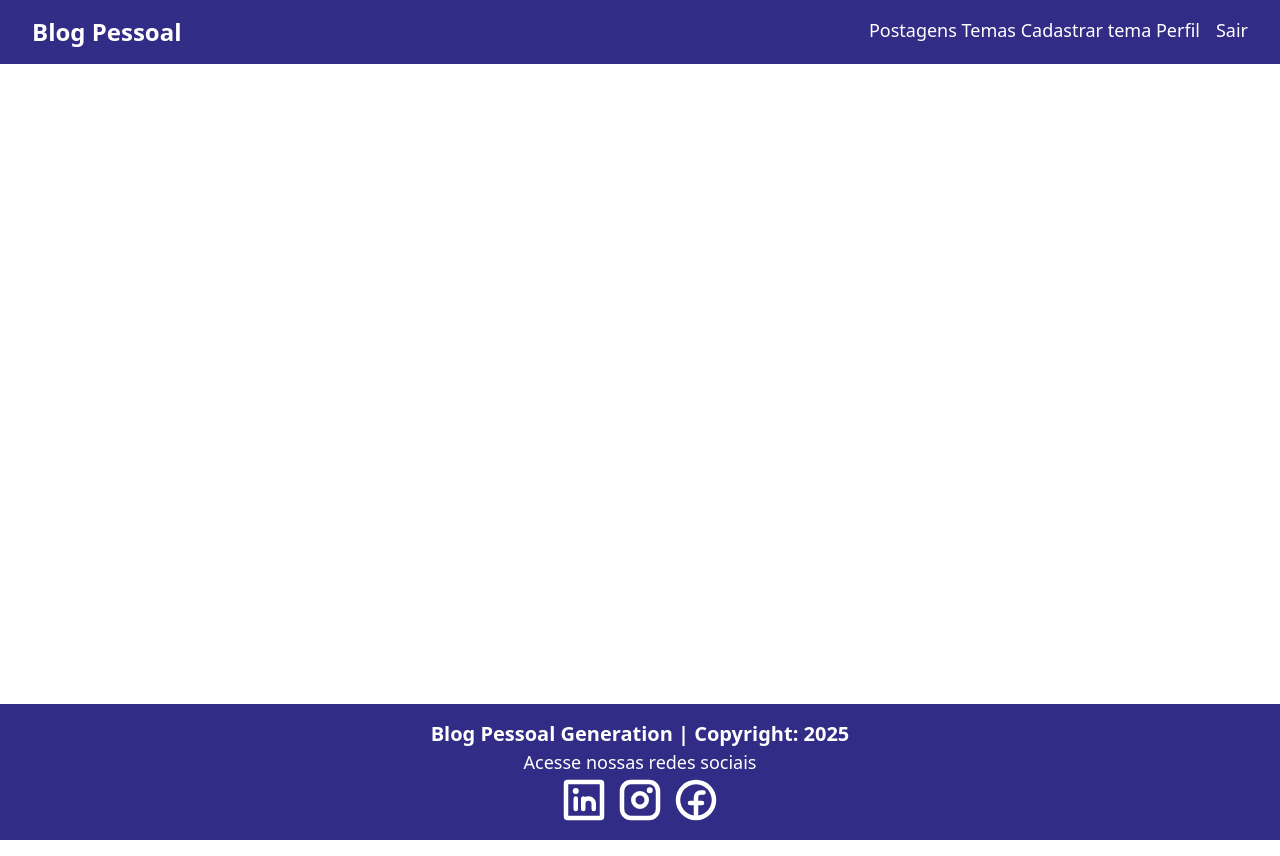
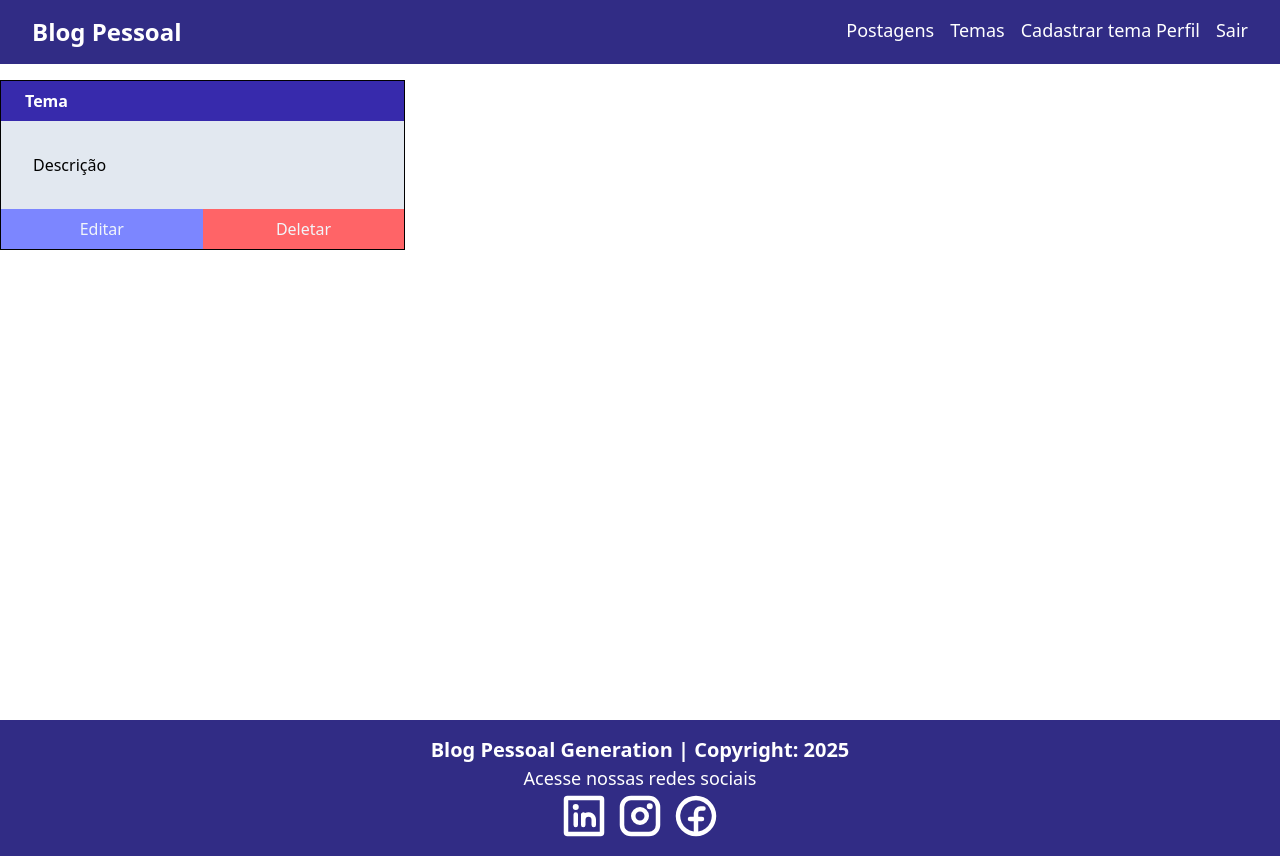
Before and after one commit to sonyflavio/blog-pessoal-frontend, a React (Vite) app: page /temas in a window 1280 px wide. Built offline with nearby package versions, Linux system fonts and the light colour scheme.

Commit message:
Criando componente CardTema e ListaTemas

```diff
--- a/src/App.tsx
+++ b/src/App.tsx
@@ -5,6 +5,7 @@
 import Cadastro from "./pages/cadastro/Cadastro";
 import Login from "./pages/login/Login";
 import { AuthProvider } from "./contexts/AuthContext";
+import ListaTemas from "./components/tema/listatemas/ListaTemas";
 
 function App() {
   return (
@@ -18,6 +19,7 @@
               <Route path="/login" element={<Login />} />
               <Route path="/home" element={<Home />} />
               <Route path="/cadastro" element={<Cadastro />} />
+              <Route path="/temas" element={<ListaTemas />} />
             </Routes>
           </div>
           <Footer />
--- a/src/components/navbar/Navbar.tsx
+++ b/src/components/navbar/Navbar.tsx
@@ -26,7 +26,7 @@
 
                     <div className='flex gap-4'>
                         Postagens
-                        Temas
+                        <Link to='/temas' className="hover:underline">Temas</Link>
                         Cadastrar tema
                         Perfil
                         <Link to='' onClick={logout} className="hover:underline">Sair</Link>
--- /dev/null
+++ b/src/components/tema/cardtema/CardTema.tsx
@@ -0,0 +1,24 @@
+import { Link } from 'react-router-dom'
+
+function CardTema() {
+    return (
+        <div className='border flex flex-col rounded-2x1 overflow-hidden justify-between'>
+            <header className='py-2 px-6 bg-indigo-800 text-white font-bold text-2x1'>Tema</header>
+            <p className='p-8 text-3x1 bg-slate-200 h-full'>Descrição</p>
+
+            <div className="flex">
+                <Link to=''
+                      className='w-full text-slate-100 bg-indigo-400 hover:bg-indigo-800 flex items-center justify-center py-2'>
+                    <button>Editar</button>
+                </Link>
+
+                <Link to=''
+                      className='text-slate-100 bg-red-400 hover:bg-red-700 w-full flex items-center justify-center'>
+                    <button>Deletar</button>
+                </Link>
+            </div>
+        </div>
+    )
+}
+
+export default CardTema
--- /dev/null
+++ b/src/components/tema/listatemas/ListaTemas.tsx
@@ -0,0 +1,19 @@
+import CardTema from "../cardtema/CardTema"
+
+
+function ListaTemas() {
+
+    return (
+        <>
+            <div className="flex justify-center w-full my-4">
+                <div className="container flex flex-col">
+                    <div className="grid grid-cols-1 md:grid-cols-2 lg:grid-cols-3 gap-8">
+                        <CardTema />
+                    </div>
+                </div>
+            </div>
+        </>
+    )
+}
+
+export default ListaTemas
```
